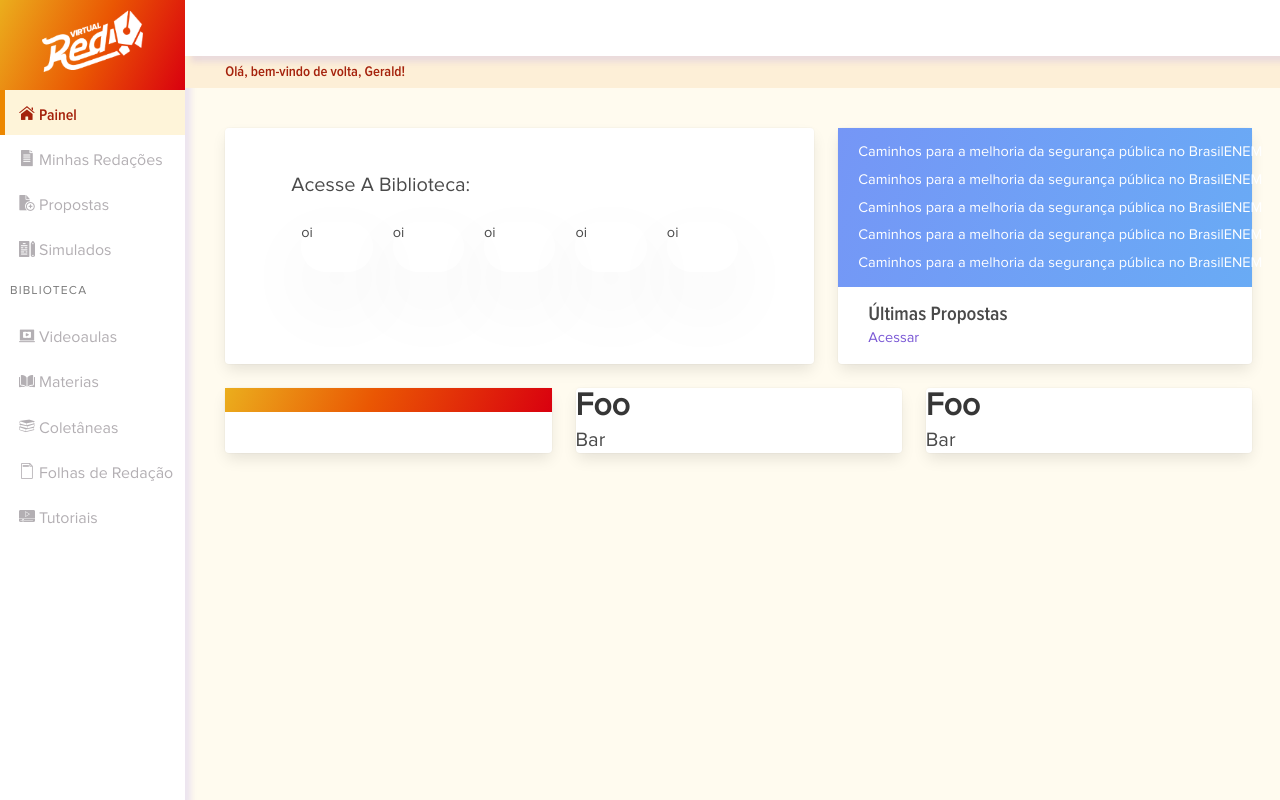
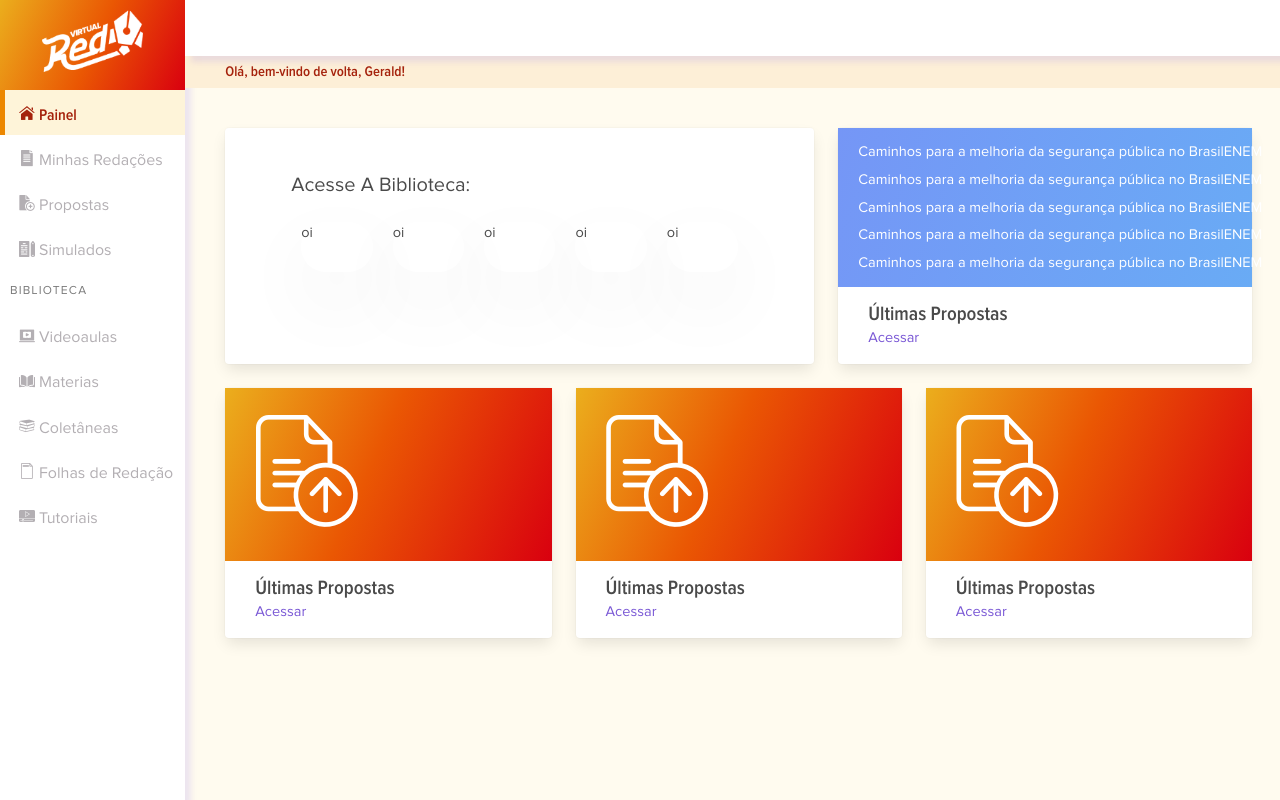
Before and after one commit to matheus-manoel/Red-Online-Challenge, a Vue app in the folder ui/: page / in a window 1280 px wide. Built offline with nearby package versions, Linux system fonts and the light colour scheme.

Commit message:
Add option card.

```diff
--- a/ui/src/components/LastProposals.vue
+++ b/ui/src/components/LastProposals.vue
@@ -12,35 +12,24 @@
         </div>
       </div>
     </div>
-    <div class="section-info">
-      <p class="subtitle">Últimas Propostas</p>
-      <a href="/">Acessar</a>
-    </div>
+    <OptionCardInfo />
   </section>
 </template>
 
 <script>
+import OptionCardInfo from './OptionCardInfo'
+
 export default {
   name: 'LastProposals',
+  components: {
+    OptionCardInfo,
+  }
 }
 </script>
 
 <style scoped>
 .columns {
   margin: 0;
-}
-
-a:hover {
-  color: #EE9823;
-}
-
-.section-info {
-  padding: 15px 30px;
-}
-
-.subtitle {
-  margin-bottom: 0px;
-  font-family: proximaNovaSemiBold;
 }
 
 .section-container {
--- a/ui/src/components/OptionCard.vue
+++ b/ui/src/components/OptionCard.vue
@@ -2,20 +2,25 @@
     <section>
     <div class="container wrapper">
       <div class="columns">
-        <div class="column icon-wrapper">
+        <div class="column is-6 has-text-centered icon-wrapper">
+          <span class="icon-surface" />
         </div>
         <div class="column">
         </div>
       </div>
     </div>
-    <div>
-    </div>
+    <OptionCardInfo />
     </section>
 </template>
 
 <script>
+import OptionCardInfo from './OptionCardInfo'
+
 export default {
   'name': 'OptionCard',
+  'components': {
+    OptionCardInfo,
+  }
 }
 </script>
 
@@ -24,4 +29,14 @@ export default {
   background: transparent linear-gradient(294deg, #D9000F 0%, #EA5703 55%, #EBAE1D 100%) 0% 0% no-repeat padding-box;
   margin: 0;
 }
+
+.icon-wrapper {
+  color: #FFFFFF;
+  font-size: 7rem;
+  margin-top: -19px;
+}
+
+span {
+  margin-bottom: -50px;
+}
 </style>
--- /dev/null
+++ b/ui/src/components/OptionCardInfo.vue
@@ -0,0 +1,27 @@
+<template>
+  <div class="section-info">
+    <p class="subtitle">Últimas Propostas</p>
+    <a href="/">Acessar</a>
+  </div>
+</template>
+
+<script>
+export default {
+  'name': 'OptionCardInfo',
+}
+</script>
+
+<style scoped>
+a:hover {
+  color: #EE9823;
+}
+
+.section-info {
+  padding: 15px 30px;
+}
+
+.subtitle {
+  margin-bottom: 0px;
+  font-family: proximaNovaSemiBold;
+}
+</style>
--- a/ui/src/components/StudentPanel.vue
+++ b/ui/src/components/StudentPanel.vue
@@ -31,14 +31,12 @@
       </div>
       <div class="tile is-parent">
         <article class="tile is-child card">
-          <p class="title">Foo</p>
-          <p class="subtitle">Bar</p>
+          <OptionCard />
         </article>
       </div>
       <div class="tile is-parent">
         <article class="tile is-child card">
-          <p class="title">Foo</p>
-          <p class="subtitle">Bar</p>
+          <OptionCard />
         </article>
       </div>
     </div>
```
